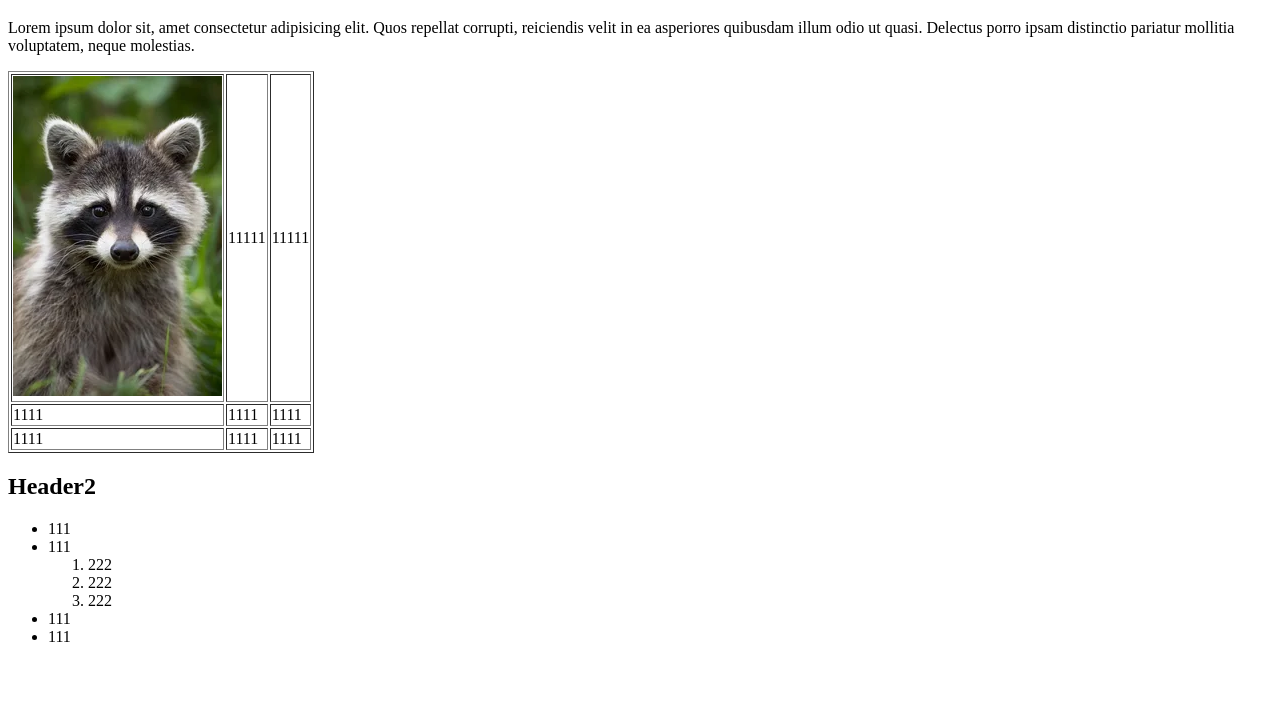
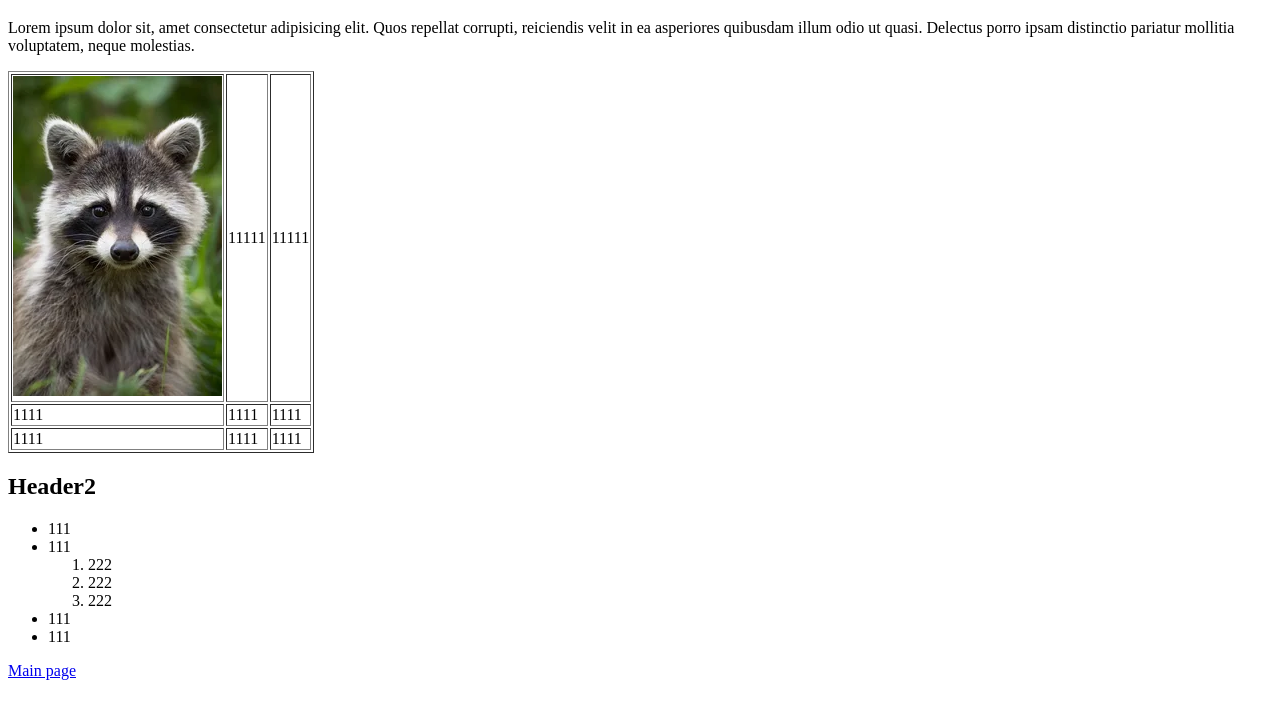
Before and after one commit to Polina2546789/2025-, a plain HTML site: page second.html in a window 1280 px wide. Shown: the part 61-780 px from the top of the page. Drawn offline with Linux system fonts and the light colour scheme.

Commit message:
Add link to second

```diff
--- a/second.html
+++ b/second.html
@@ -37,5 +37,6 @@
         <li>111</li>
         <li>111</li>
     </ul>
+    <p><a href="index.html">Main page</a></p>
 </body>
 </html>
```
